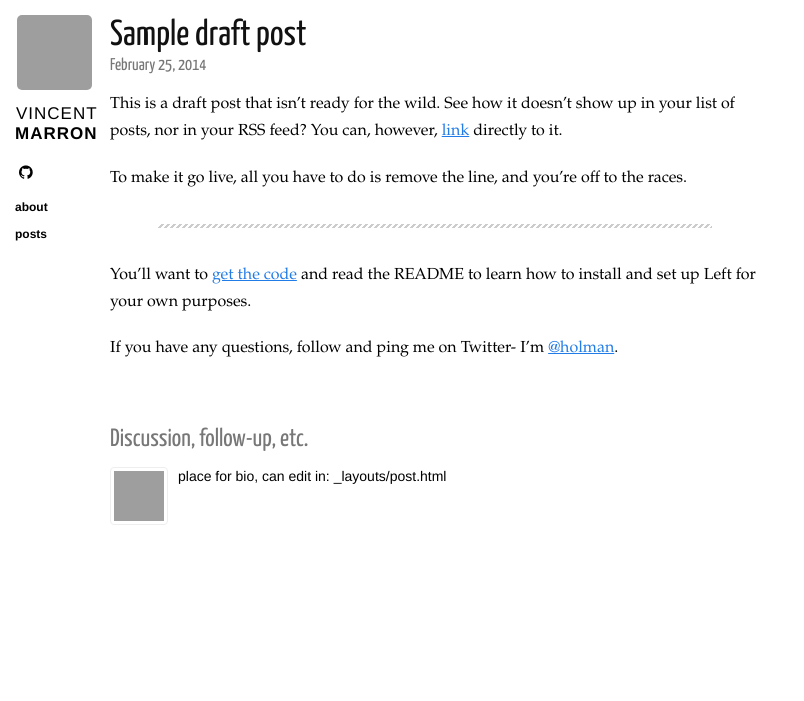
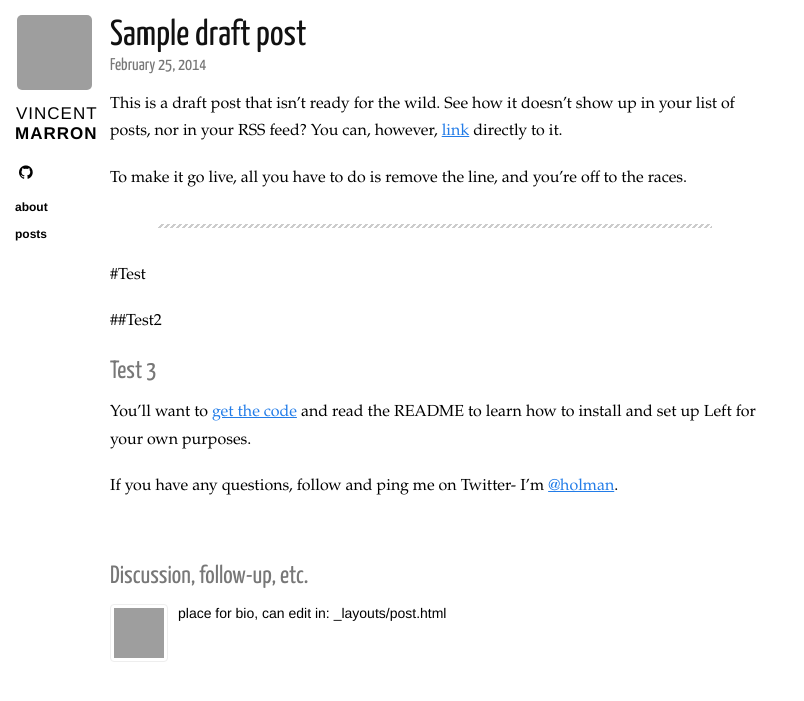
Before and after one commit to VinceMarron/vincemarron.github.io, a Jekyll site: the page built from _posts/2014-02-25-draft.markdown, in a window 1280 px wide, cut to the strip 0-701 px from the top of the page. Shown: the whole strip, without its empty margins (0-804 px from the left). Built offline with Jekyll 4.4.1, drawn with Linux system fonts in a browser that asks for light colours; nearby versions of some CDN libraries; grey boxes are pictures that could not be loaded.

Commit message:
Update 2014-02-25-draft.markdown

```diff
--- a/_posts/2014-02-25-draft.markdown
+++ b/_posts/2014-02-25-draft.markdown
@@ -4,11 +4,22 @@ title: Sample draft post
 category: posts
 ---
 
+{::options auto_ids="false" footnote_nr="5" /}
+
+* TOC
+{:toc}
+
 This is a draft post that isn't ready for the wild. See how it doesn't show up in your list of posts, nor in your RSS feed? You can, however, [link](/posts/draft/) directly to it.
 
 To make it go live, all you have to do is remove the line, and you're off to the races.
 
 ---
+
+#Test
+
+##Test2
+
+### Test 3
 
 You'll want to [get the code][left] and read the README to learn how to
 install and set up Left for your own purposes.
```
